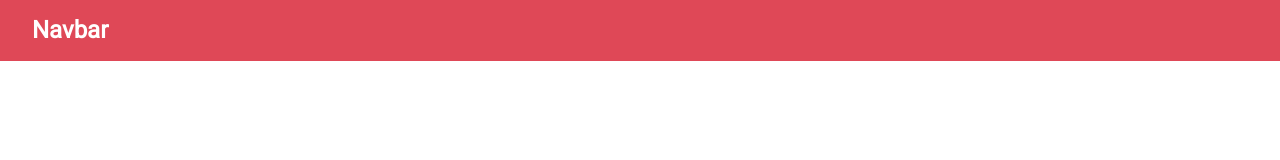
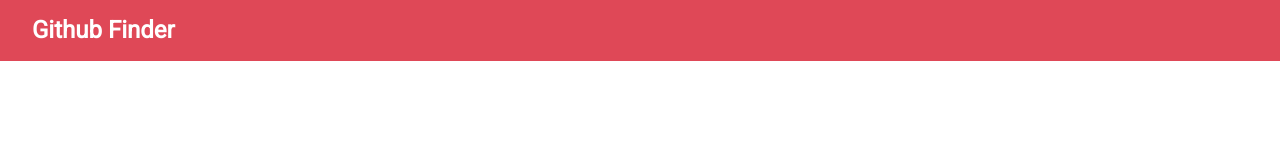
Before and after one commit to InPen/gitHubFinder, a React (Create React App) app: page / in a window 1280 px wide. Shown: the top 160 px of the page. Built offline with nearby package versions, Linux system fonts and the light colour scheme.

Commit message:
Example of how to use (State) 'static site' for our components

```diff
--- a/src/App.js
+++ b/src/App.js
@@ -7,10 +7,10 @@
 
   render() {
     return (
-    <div className='App'>
-      <Navbar title=""/>
-    </div>
-  );
+      <div className="App">
+        <Navbar title="Github Finder" icon="fab.fa-github" />
+      </div>
+    );
   }
 }
 
--- a/src/components/Navbar.js
+++ b/src/components/Navbar.js
@@ -1,15 +1,18 @@
 import React, { Component } from "react";
 
 export class Navbar extends Component {
+  static defaultProps = {
+    title: "Github Finder",
+    icon: "fab.fa-github"
+  };
   render() {
     return (
-        <nav className= "navbar bg-primary">
-
-            <h1>
-              <i className="fab.fa-github"/> Navbar
-            </h1>
-        </nav>
-    )
+      <nav className="navbar bg-primary">
+        <h1>
+          <i className={this.props.icon} /> {this.props.title}
+        </h1>
+      </nav>
+    );
   }
 }
 
```
